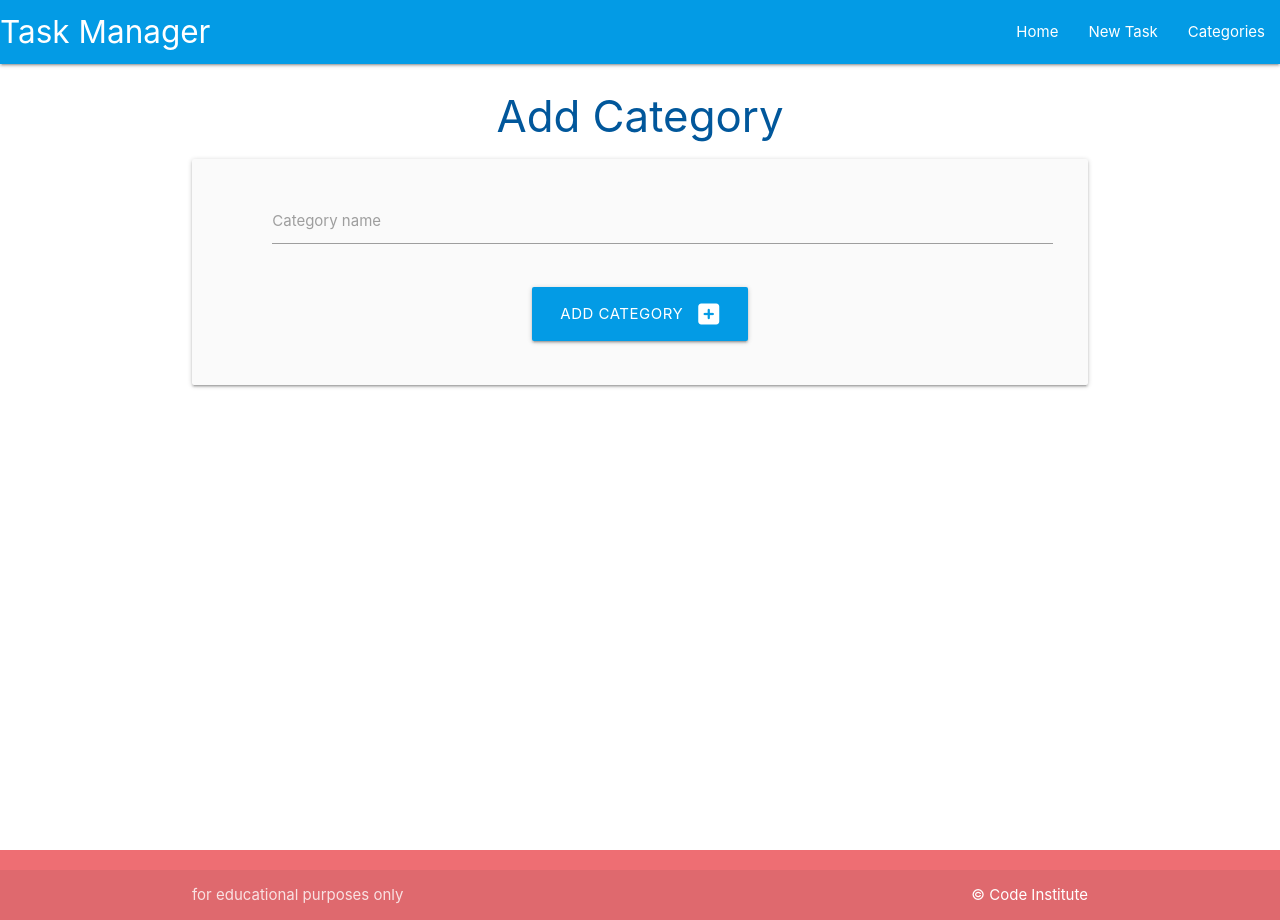
After one commit to paulfitzpatrick85/DBMS-TaskManager-walkthrough-project, a Flask app: page /add_category in a window 1280 px wide. The commit adds this page. Run offline with Flask 2, Linux system fonts and the light colour scheme; some libraries are stand-ins or nearby versions.

Commit message:
7.20 add categories

```diff
--- a/taskmanager/routes.py
+++ b/taskmanager/routes.py
@@ -1,4 +1,4 @@
-from flask import render_template
+from flask import render_template, request, redirect, url_for
 from taskmanager import app, db
 from taskmanager.models import Category, Task
 
@@ -6,3 +6,20 @@ from taskmanager.models import Category, Task
 @app.route("/")
 def home():
     return render_template("tasks.html")
+
+
+# populate category template in base.html
+@app.route("/categories")
+def categories():
+    return render_template("categories.html")
+
+
+@app.route("/add_category", methods=["GET", "POST"])
+def add_category():
+    if request.method == "POST":
+        category = Category  # set to new instance of Category from top of page
+    return render_template("add_category.html")
+# Methods used for form submission to db
+# user clicks add_category in add_category.html, which calles this function
+# funct then renders template which is a form, GET is used to 'get' the page
+# post lets user submit form
--- /dev/null
+++ b/taskmanager/templates/add_category.html
@@ -0,0 +1,30 @@
+{% extends "base.html" %}
+{% block content %}
+
+<h3 class="light-blue-text text-darken-4 center-align">Add Category</h3>
+
+<!--category name-->
+<div class="row card-panel grey lighten-5">
+    <form class="col s12" method="POST" action="{{ url_for('add_category')}}">
+      <div class="row">
+        <div class="input-field col s12">
+            <i class="fas fa-foldaer-open prefix light-blue-text text-darken-4"></i>
+          <input id="category_name" name="category_name" type="text" minlength="3" maxlength="25" class="validate" required>
+          <label for="category_name">Category name</label>
+        </div>
+      </div>
+
+      <!--Submit button-->
+      <div class="row">
+        <div class="col s12 center-align">
+            <button type="submit" class="btn-large light-blue darken-1">
+                Add Category <i class="fas fa-plus-square right"></i>
+            </button>
+
+        </div>
+    </div>
+    </form>
+  </div>
+
+
+{% endblock %}
--- a/taskmanager/templates/base.html
+++ b/taskmanager/templates/base.html
@@ -20,7 +20,7 @@
               <ul class="right hide-on-med-and-down">
                 <li><a href="{{ url_for('home') }}">Home</a></li>
                 <li><a href="">New Task</a></li>
-                <li><a href="">Categories</a></li>
+                <li><a href="{{ url_for('categories') }}">Categories</a></li>  <!--double curlys categories call func in route file-->
 
 
               </ul>
@@ -30,7 +30,7 @@
           <ul class="sidenav" id="mobile-demo">
             <li><a href="{{ url_for('home') }}">Home</a></li>
                 <li><a href="">New Task</a></li>
-                <li><a href="">Categories</a></li>
+                <li><a href="{{ url_for('categories') }}">Categories</a></li>
           </ul>
     </header>
 
```
Also changed, not shown: taskmanager/templates/categories.html (added, +14 -0 lines).
